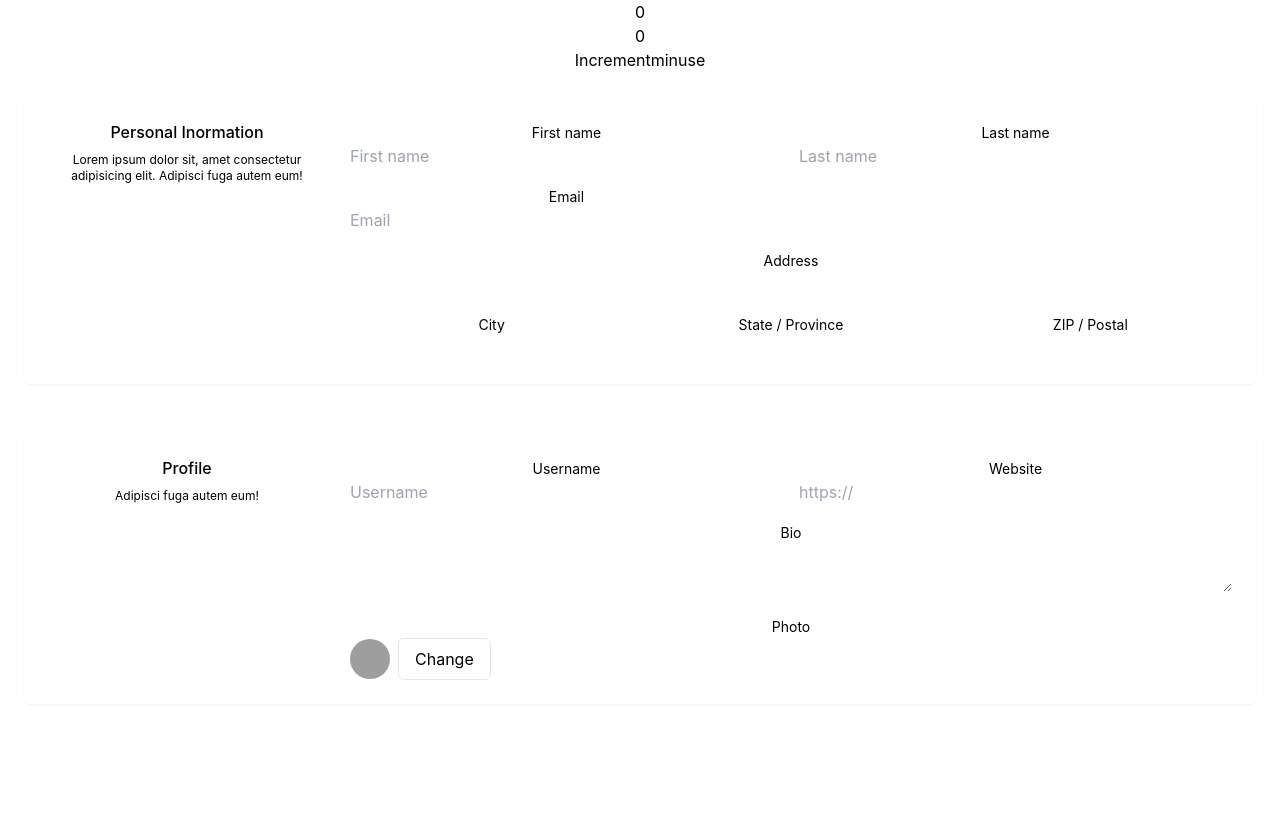
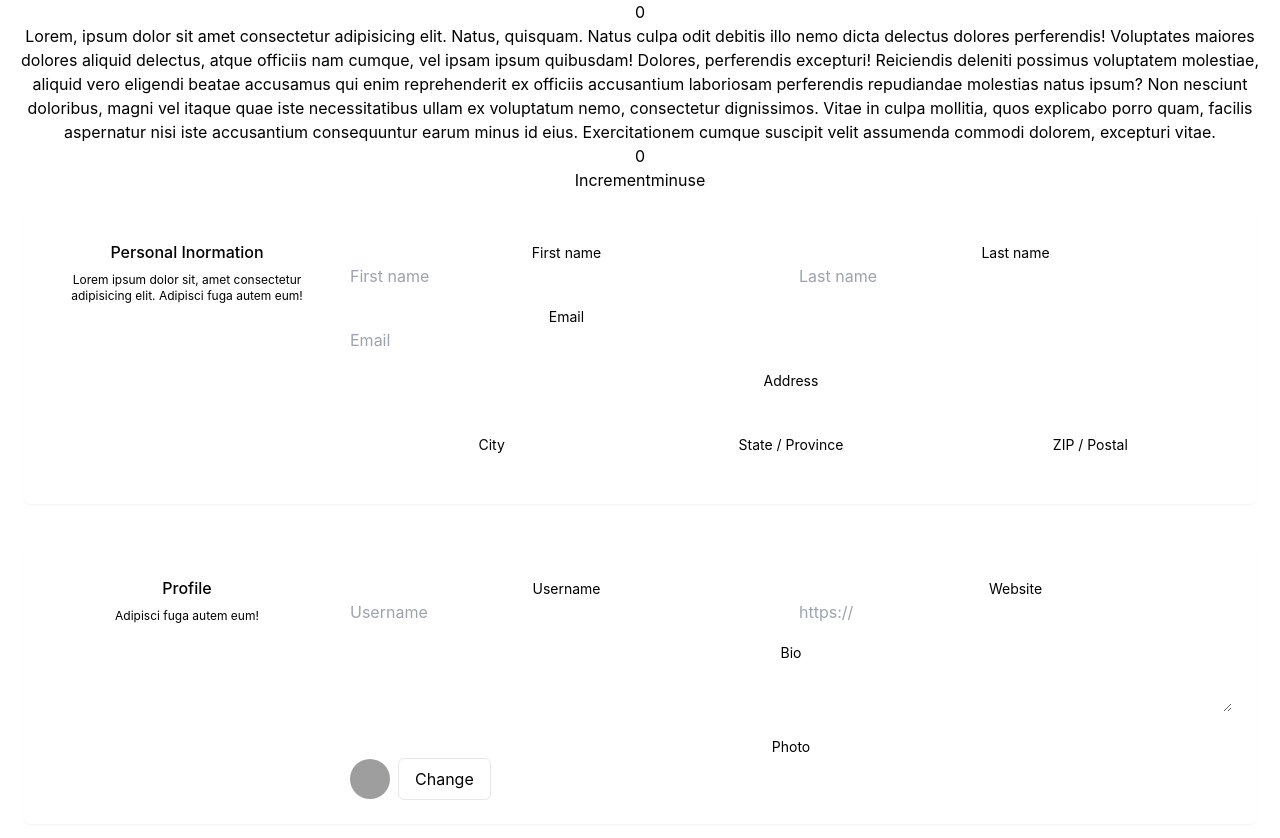
Before and after one commit to FahadMridha/counter_app, a React (Create React App) app: page / in a window 1280 px wide. Shown: the top 838 px of the page. Before the commit the page ends 800 px from the top, so only its background shows below. Built offline with nearby package versions, Linux system fonts and the light colour scheme; grey boxes are pictures that could not be loaded.

Commit message:
counter  description added

```diff
--- a/src/component/Child.js
+++ b/src/component/Child.js
@@ -14,6 +14,20 @@ const Child = () => {
 
   return (
     <div className="text-center">
+      <p>
+        Lorem, ipsum dolor sit amet consectetur adipisicing elit. Natus,
+        quisquam. Natus culpa odit debitis illo nemo dicta delectus dolores
+        perferendis! Voluptates maiores dolores aliquid delectus, atque officiis
+        nam cumque, vel ipsam ipsum quibusdam! Dolores, perferendis excepturi!
+        Reiciendis deleniti possimus voluptatem molestiae, aliquid vero eligendi
+        beatae accusamus qui enim reprehenderit ex officiis accusantium
+        laboriosam perferendis repudiandae molestias natus ipsum? Non nesciunt
+        doloribus, magni vel itaque quae iste necessitatibus ullam ex voluptatum
+        nemo, consectetur dignissimos. Vitae in culpa mollitia, quos explicabo
+        porro quam, facilis aspernatur nisi iste accusantium consequuntur earum
+        minus id eius. Exercitationem cumque suscipit velit assumenda commodi
+        dolorem, excepturi vitae.
+      </p>
       <p>{state}</p>
       <button
         onClick={() => dispatch({ type: "INCREMENT", payload: { count: 5 } })}
```
